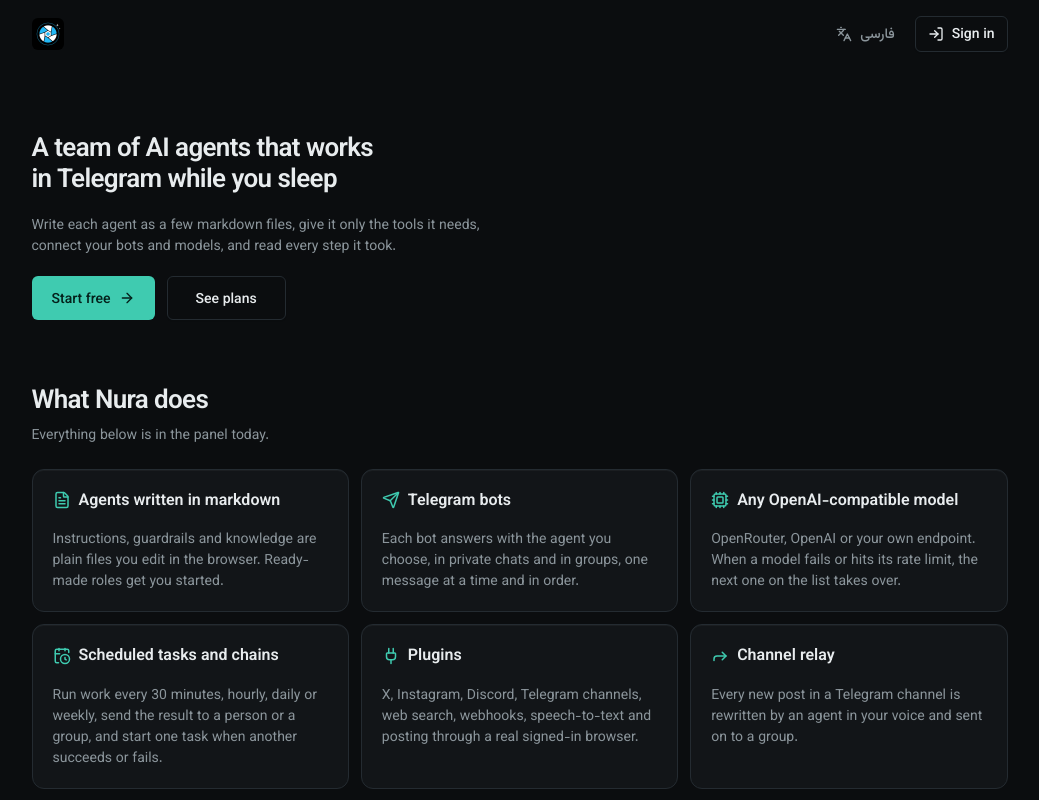
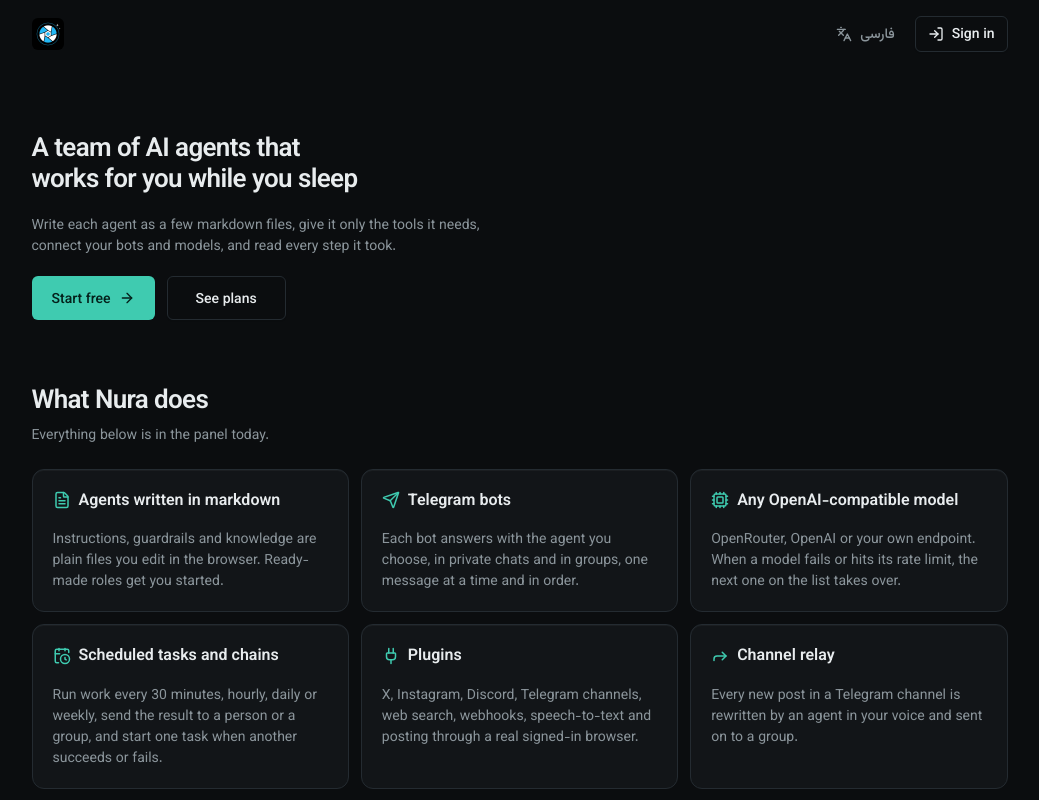
Before and after one commit to GreatRedem/TeamAgent, a React (Vite) app in the folder frontend/: page / in a window 1280 px wide. Shown: the top 800 px of the page, without its empty margins (113-1152 px from the left). Built offline with nearby package versions, Linux system fonts and the light colour scheme; no server answers.

Commit message:
fix: hero says the agents work for you

```diff
--- a/frontend/src/locales/en/landing.ts
+++ b/frontend/src/locales/en/landing.ts
@@ -1,6 +1,6 @@
 const messages = {
     'landing.signIn': 'Sign in',
-    'landing.hero.title': 'A team of AI agents that works in Telegram while you sleep',
+    'landing.hero.title': 'A team of AI agents that works for you while you sleep',
     'landing.hero.text':
         'Write each agent as a few markdown files, give it only the tools it needs, connect your bots and models, and read every step it took.',
     'landing.hero.start': 'Start free',
--- a/frontend/src/locales/fa/landing.ts
+++ b/frontend/src/locales/fa/landing.ts
@@ -3,7 +3,7 @@
 
 const messages: Messages<typeof en> = {
     'landing.signIn': 'ورود',
-    'landing.hero.title': 'تیمی از ایجنت‌های هوش مصنوعی که وقتی خوابید در تلگرام کار می‌کند',
+    'landing.hero.title': 'تیمی از ایجنت‌های هوش مصنوعی که وقتی خوابید برای شما کار می‌کند',
     'landing.hero.text':
         'هر ایجنت را با چند فایل markdown بنویسید، فقط ابزارهایی را که لازم دارد به او بدهید، ربات‌ها و مدل‌هایتان را وصل کنید و هر قدمی را که برداشت ببینید.',
     'landing.hero.start': 'شروع رایگان',
```
